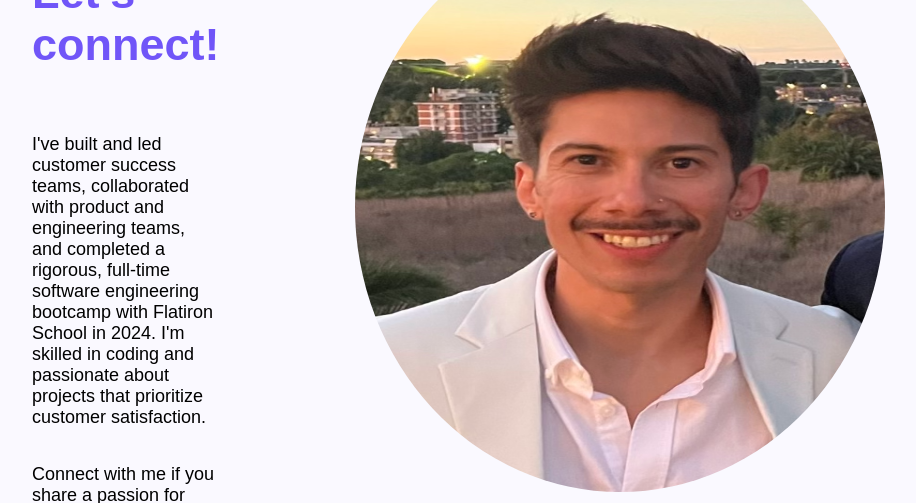
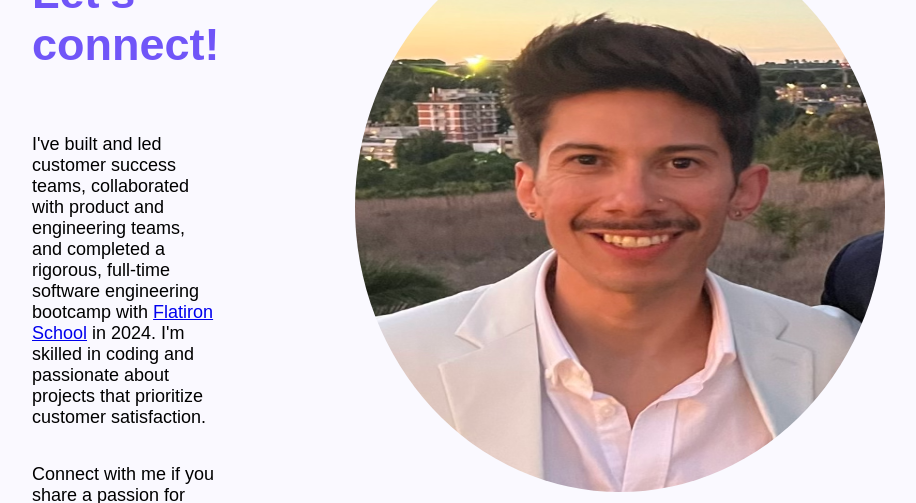
Before and after one commit to racosta323/rene-acosta-portfolio, a React (Create React App) app: page / in a window 1280 px wide. Shown: the part 4600-5103 px from the top of the page, without its empty margins (296-1212 px from the left). Built offline with nearby package versions, Linux system fonts and the light colour scheme.

Commit message:
adds external link to flatiron school

```diff
--- a/src/About.js
+++ b/src/About.js
@@ -6,7 +6,7 @@ function About(){
            <div id="bio">
                 <h3>Let's connect!</h3>
                 <p>
-                    I've built and led customer success teams, collaborated with product and engineering teams, and completed a rigorous, full-time software engineering bootcamp with Flatiron School in 2024. I'm skilled in coding and passionate about projects that prioritize customer satisfaction.
+                    I've built and led customer success teams, collaborated with product and engineering teams, and completed a rigorous, full-time software engineering bootcamp with <a target="_blank" href="https://flatironschool.com/" rel="noopener noreferrer">Flatiron School</a> in 2024. I'm skilled in coding and passionate about projects that prioritize customer satisfaction.
                 </p>
                 <p>
                     Connect with me if you share a passion for innovative tech projects, value customer satisfaction, or want to discuss software development and collaboration opportunities!
```
